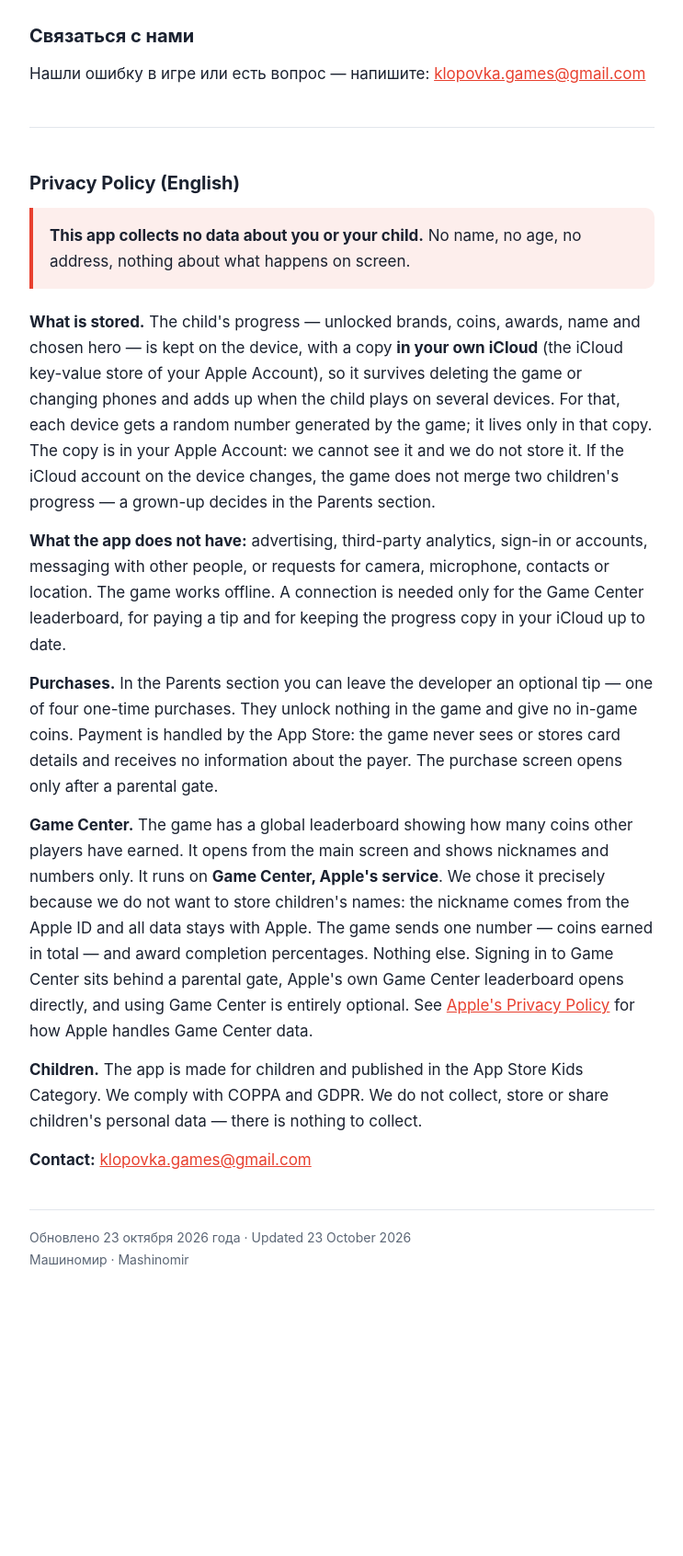
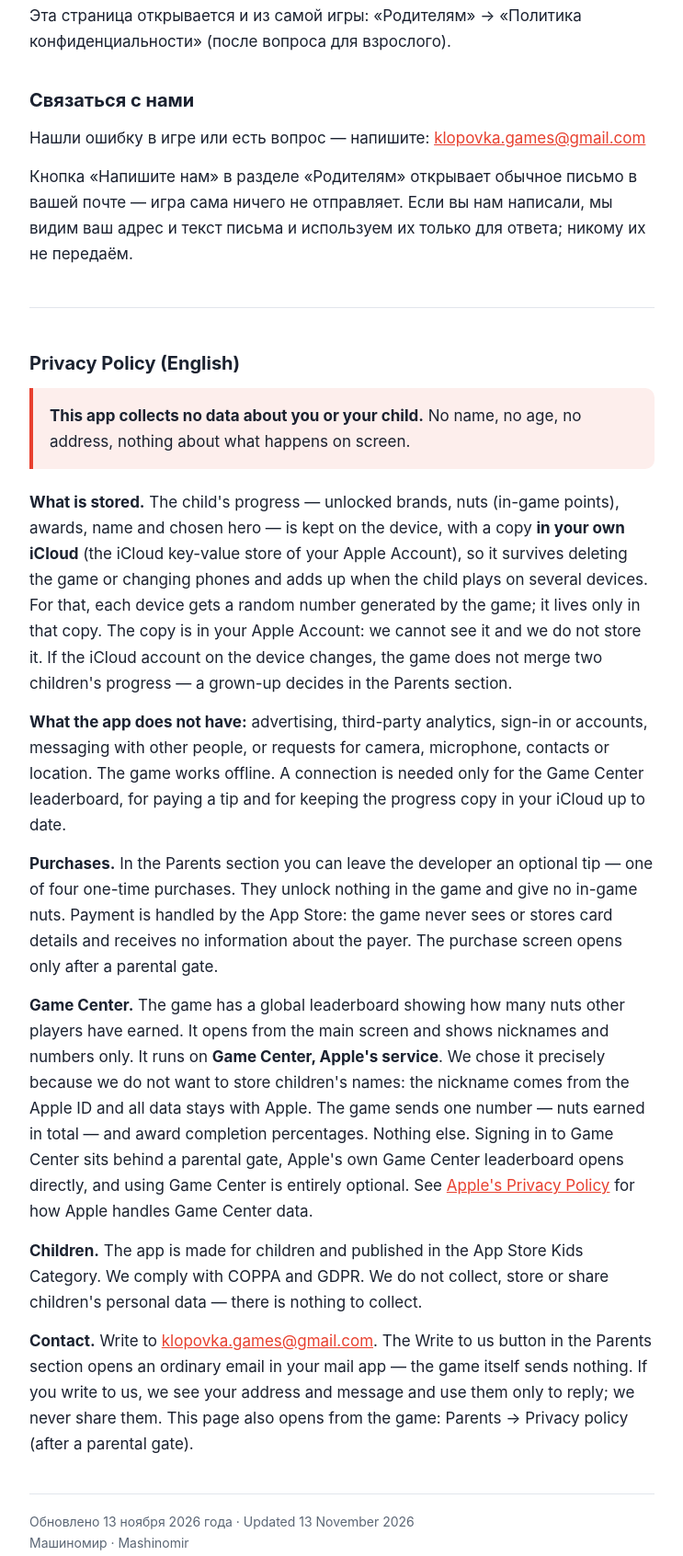
Before and after one commit to klop-games/mashinomir-privacy, a plain HTML site: page index.html in a window 1280 px wide. Shown: the part 1980-3672 px from the top of the page at 92% size, without its empty margins (268-1011 px from the left). Before the commit the page ends 3375 px from the top, so only its background shows below. Drawn offline with Linux system fonts and the light colour scheme.

Commit message:
Политика 13.11.2026: ссылка из игры («Родителям»), письма — только для ответа, nuts вместо coins (1.5.1)

```diff
--- a/index.html
+++ b/index.html
@@ -102,10 +102,15 @@
 <h2>Изменения</h2>
 <p>Если что-то из написанного изменится, мы обновим эту страницу и укажем
 новую дату внизу.</p>
+<p>Эта страница открывается и из самой игры: «Родителям» → «Политика конфиденциальности»
+(после вопроса для взрослого).</p>
 
 <h2>Связаться с нами</h2>
 <p>Нашли ошибку в игре или есть вопрос — напишите:
 <a href="mailto:klopovka.games@gmail.com">klopovka.games@gmail.com</a></p>
+<p>Кнопка «Напишите нам» в разделе «Родителям» открывает обычное письмо в вашей почте —
+игра сама ничего не отправляет. Если вы нам написали, мы видим ваш адрес и текст письма
+и используем их только для ответа; никому их не передаём.</p>
 
 <hr>
 
@@ -116,7 +121,7 @@
 </div>
 
 <p lang="en"><strong>What is stored.</strong> The child's progress — unlocked
-brands, coins, awards, name and chosen hero — is kept on the device, with a copy
+brands, nuts (in-game points), awards, name and chosen hero — is kept on the device, with a copy
 <strong>in your own iCloud</strong> (the iCloud key-value store of your Apple
 Account), so it survives deleting the game or changing phones and adds up when the
 child plays on several devices. For that, each device gets a random number
@@ -133,16 +138,16 @@ for keeping the progress copy in your iCloud up to date.</p>
 
 <p lang="en"><strong>Purchases.</strong> In the Parents section you can leave the
 developer an optional tip — one of four one-time purchases. They unlock nothing in
-the game and give no in-game coins. Payment is handled by the App Store: the game
+the game and give no in-game nuts. Payment is handled by the App Store: the game
 never sees or stores card details and receives no information about the payer.
 The purchase screen opens only after a parental gate.</p>
 
 <p lang="en"><strong>Game Center.</strong> The game has a global leaderboard
-showing how many coins other players have earned. It opens from the main screen
+showing how many nuts other players have earned. It opens from the main screen
 and shows nicknames and numbers only. It runs on
 <strong>Game Center, Apple's service</strong>. We chose it precisely because we
 do not want to store children's names: the nickname comes from the Apple ID and
-all data stays with Apple. The game sends one number — coins earned in
+all data stays with Apple. The game sends one number — nuts earned in
 total — and award completion percentages. Nothing else. Signing in to Game Center
 sits behind a parental gate, Apple's own Game Center leaderboard opens directly,
 and using Game Center is entirely optional. See
@@ -154,11 +159,14 @@ published in the App Store Kids Category. We comply with COPPA and GDPR. We do
 not collect, store or share children's personal data — there is nothing to
 collect.</p>
 
-<p lang="en"><strong>Contact:</strong>
-<a href="mailto:klopovka.games@gmail.com">klopovka.games@gmail.com</a></p>
+<p lang="en"><strong>Contact.</strong> Write to
+<a href="mailto:klopovka.games@gmail.com">klopovka.games@gmail.com</a>.
+The Write to us button in the Parents section opens an ordinary email in your mail app — the game itself
+sends nothing. If you write to us, we see your address and message and use them only to reply;
+we never share them. This page also opens from the game: Parents → Privacy policy (after a parental gate).</p>
 
 <footer>
-  <p>Обновлено 23 октября 2026 года · Updated 23 October 2026<br>
+  <p>Обновлено 13 ноября 2026 года · Updated 13 November 2026<br>
   Машиномир · Mashinomir</p>
 </footer>
 
```
